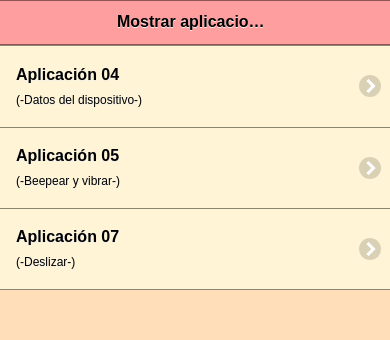
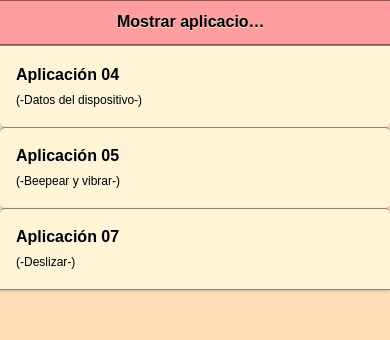
Before and after one commit to analilia16/app8-git, a plain HTML site: page index.html in a window 390 px wide. Shown: the top 340 px of the page. Drawn offline with Linux system fonts and the light colour scheme; some packages are replaced by stand-ins of ours; a script that the page names is missing; files whose address does not match are found by name.

Commit message:
2asubida

```diff
--- a/index.html
+++ b/index.html
@@ -23,19 +23,19 @@
      <div>
      <ul data-role="listview" data-theme="b" class="ui-listview ui-group-theme-b">
      <li class="ui-first-child ui-last-child">
-      <a href="index4.html" target="_self" class="ui-btn ui-btn-icon-right ui-icon-carat-r">
+      <a href="index4.html" target="_self" data-role="button">
         <h2>Aplicación 04</h2>
         <p>(-Datos del dispositivo-)</p>
       </a>
      </li>
      <li class="ui-first-child ui-last-child">
-      <a href="index5.html" target="_self" class="ui-btn ui-btn-icon-right ui-icon-carat-r">
+      <a href="index5.html" target="_self" data-role="button">
        <h2>Aplicación 05</h2>
        <p>(-Beepear y vibrar-)</p>
       </a>
      </li>
      <li class="ui-first-child ui-last-child">
-      <a href="index7.html" target="_self" class="ui-btn ui-btn-icon-right ui-icon-carat-r" >
+      <a href="index7.html" target="_self" data-role="button" >
        <h2>Aplicación 07</h2>
        <p>(-Deslizar-)</p>
       </a>
```
